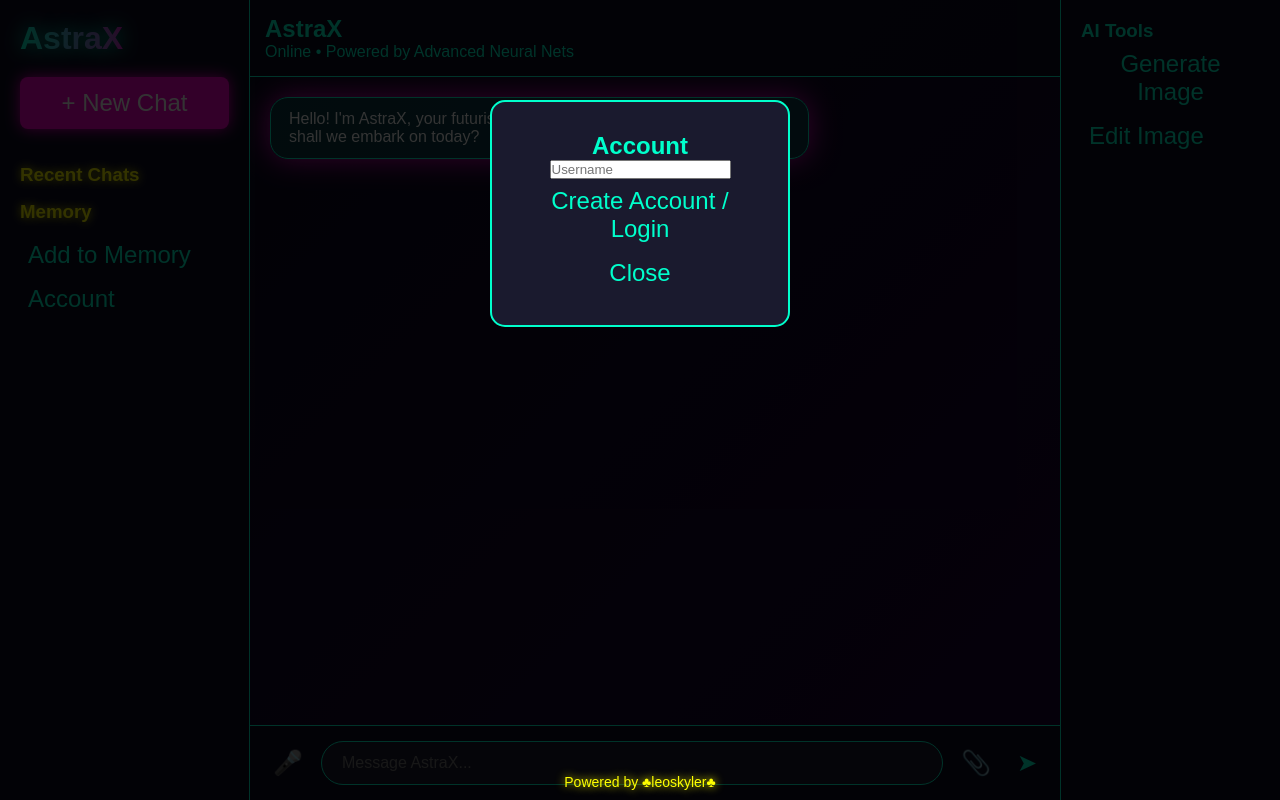
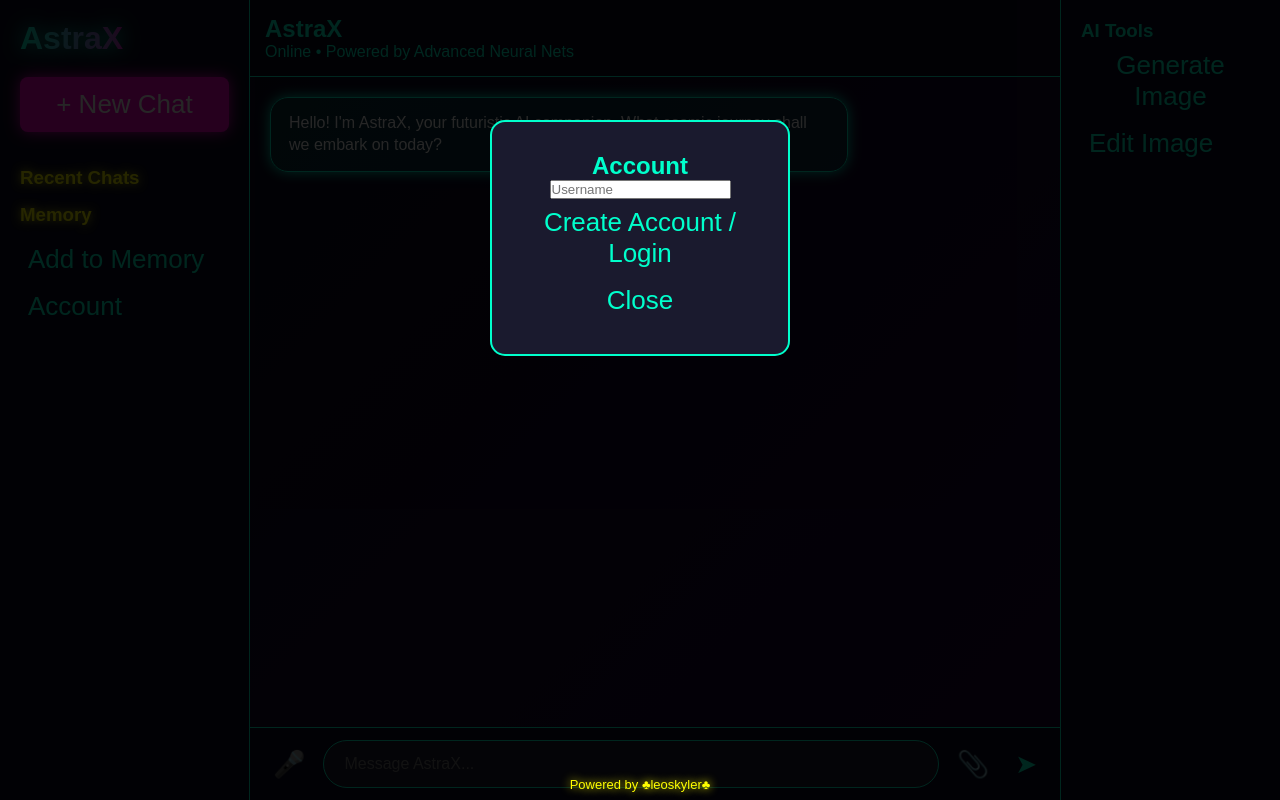
Before and after one commit to leoskyler/AstraX, a plain HTML site: page index.html in a window 1280 px wide. Both pictures are taken after a click on the button "Account". Drawn offline with Linux system fonts and the light colour scheme.

Commit message:
Update style.css

```diff
--- a/style.css
+++ b/style.css
@@ -1,11 +1,7 @@
-* {
-    margin: 0;
-    padding: 0;
-    box-sizing: border-box;
-}
+* { margin: 0; padding: 0; box-sizing: border-box; }
 
 body {
-    font-family: 'Arial', sans-serif;
+    font-family: Arial, sans-serif;
     background: #0a0a1f;
     color: #00ffcc;
     overflow: hidden;
@@ -53,9 +49,7 @@
     text-shadow: 0 0 10px #ffff00;
 }
 
-.chat-list, .memory-list {
-    list-style: none;
-}
+.chat-list, .memory-list { list-style: none; }
 
 .chat-item, .memory-item {
     padding: 10px;
@@ -75,8 +69,6 @@
     flex: 1;
     display: flex;
     flex-direction: column;
-    position: relative;
-    overflow: hidden;
     background: linear-gradient(135deg, #0a0a1f 0%, #1a0033 100%);
 }
 
@@ -85,25 +77,23 @@
     background: rgba(10, 10, 31, 0.9);
     border-bottom: 1px solid #00ffcc;
     z-index: 2;
-    position: relative;
 }
 
 .messages {
     flex: 1;
     padding: 20px;
     overflow-y: auto;
-    z-index: 2;
-    position: relative;
     display: flex;
     flex-direction: column;
     gap: 15px;
 }
 
 .message {
-    max-width: 70%;
-    padding: 12px 18px;
+    max-width: 75%;
+    padding: 14px 18px;
     border-radius: 18px;
-    animation: glow 1.5s infinite alternate;
+    animation: glow 2s infinite alternate;
+    line-height: 1.4;
 }
 
 .user-message {
@@ -114,25 +104,24 @@
 
 .ai-message {
     align-self: flex-start;
-    background: rgba(0, 255, 204, 0.2);
+    background: rgba(0, 255, 204, 0.15);
     border: 1px solid #00ffcc;
     color: #fff;
 }
 
 .input-area {
-    padding: 15px;
-    background: rgba(10, 10, 31, 0.95);
+    padding: 12px 15px;
+    background: rgba(10, 10, 31, 0.98);
     border-top: 1px solid #00ffcc;
     display: flex;
     align-items: center;
     gap: 10px;
-    z-index: 2;
-    position: relative;
+    z-index: 10;
 }
 
 .input-area input {
     flex: 1;
-    padding: 12px 20px;
+    padding: 14px 20px;
     background: #1a1a2e;
     border: 1px solid #00ffcc;
     border-radius: 30px;
@@ -144,15 +133,15 @@
     background: transparent;
     border: none;
     color: #00ffcc;
-    font-size: 24px;
+    font-size: 26px;
     cursor: pointer;
     padding: 8px;
     transition: all 0.3s;
 }
 
 button:hover {
-    transform: scale(1.1);
-    text-shadow: 0 0 15px #00ffcc;
+    transform: scale(1.15);
+    text-shadow: 0 0 20px #00ffcc;
 }
 
 .right-panel {
@@ -161,11 +150,6 @@
     border-left: 1px solid #00ffcc;
     padding: 20px;
     overflow-y: auto;
-}
-
-.image-preview {
-    margin-top: 20px;
-    max-width: 100%;
 }
 
 .image-preview img {
@@ -177,11 +161,9 @@
 .modal {
     display: none;
     position: fixed;
-    top: 0;
-    left: 0;
-    width: 100%;
-    height: 100%;
-    background: rgba(0,0,0,0.8);
+    top: 0; left: 0;
+    width: 100%; height: 100%;
+    background: rgba(0,0,0,0.85);
     z-index: 100;
 }
 
@@ -189,7 +171,7 @@
     background: #1a1a2e;
     padding: 30px;
     width: 300px;
-    margin: 100px auto;
+    margin: 120px auto;
     border-radius: 15px;
     border: 2px solid #00ffcc;
     text-align: center;
@@ -197,29 +179,25 @@
 
 .footer {
     position: fixed;
-    bottom: 10px;
+    bottom: 8px;
     left: 50%;
     transform: translateX(-50%);
     color: #ffff00;
-    font-size: 14px;
+    font-size: 13px;
     text-shadow: 0 0 10px #ffff00;
-    z-index: 200;
+    z-index: 100;
     text-align: center;
     width: 100%;
     pointer-events: none;
 }
 
 @keyframes glow {
-    from { box-shadow: 0 0 10px #00ffcc; }
-    to { box-shadow: 0 0 30px #ff00cc; }
+    from { box-shadow: 0 0 12px #00ffcc; }
+    to { box-shadow: 0 0 25px #ff00cc; }
 }
 
-/* Mobile Responsive */
+/* Mobile */
 @media (max-width: 768px) {
-    .sidebar, .right-panel {
-        display: none;
-    }
-    .container {
-        flex-direction: column;
-    }
+    .sidebar, .right-panel { display: none; }
+    .main-chat { width: 100%; }
 }
```
